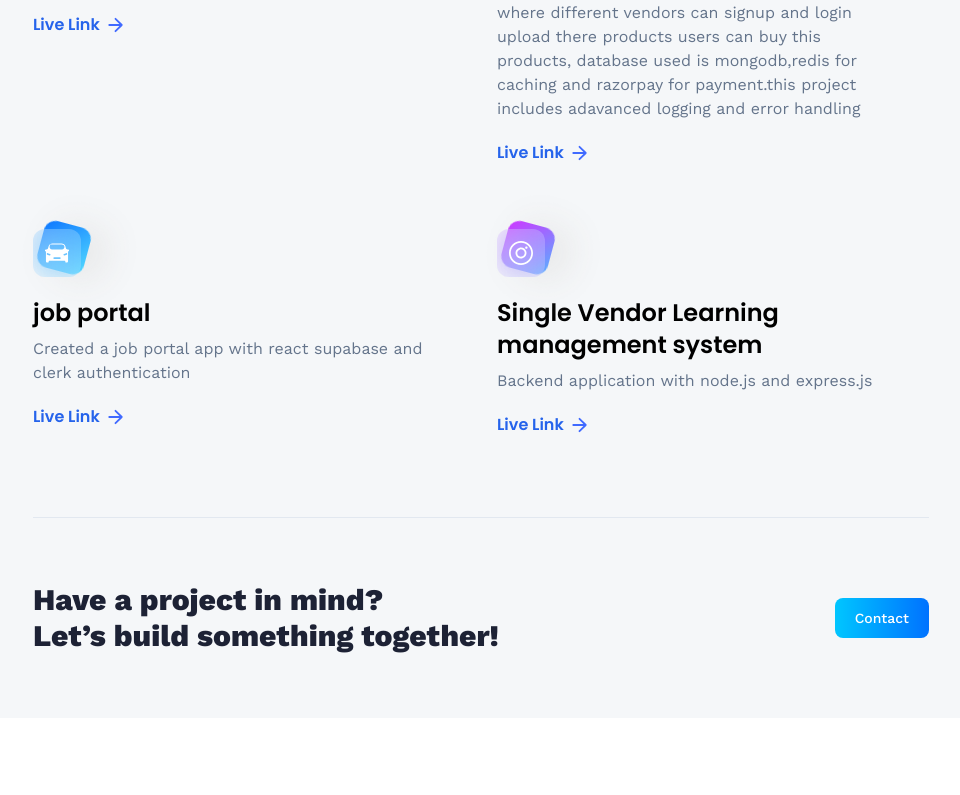
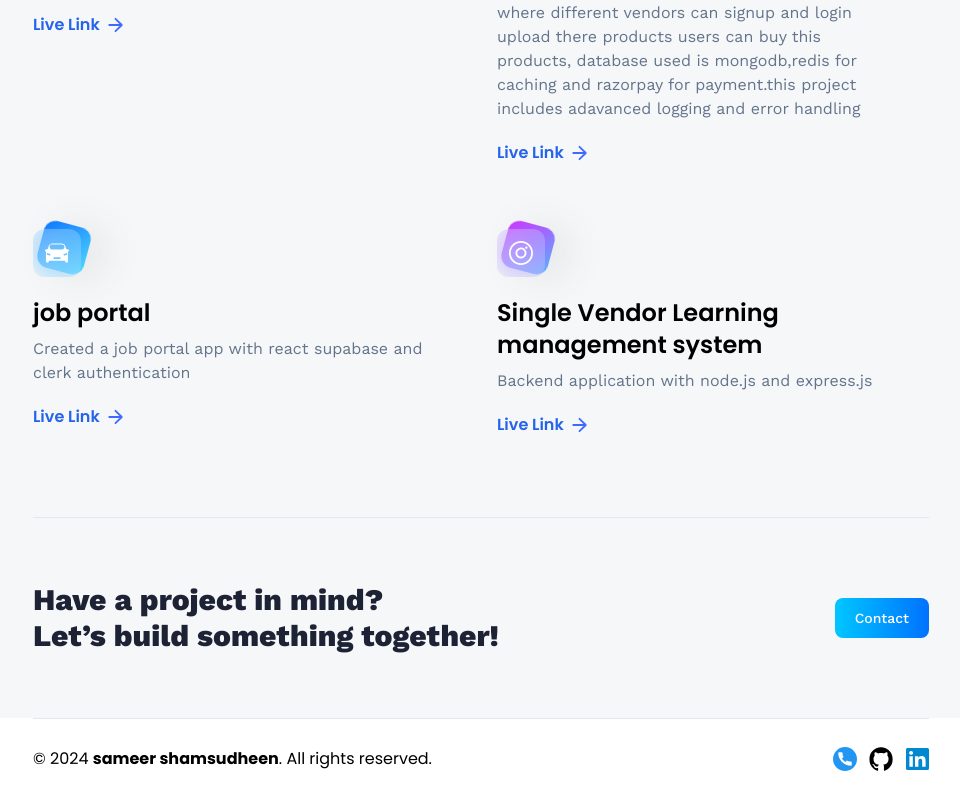
Before and after one commit to sameernshamsudheen/personalPorfolio, a React (Vite) app: page /projects in a window 1280 px wide. Shown: the part 521-1316 px from the top of the page, without its empty margins (159-1119 px from the left). Before the commit the page ends 1239 px from the top, so only its background shows below. Built offline with nearby package versions, Linux system fonts and the light colour scheme.

Commit message:
fix -latest

```diff
--- a/src/Layout/Layout.jsx
+++ b/src/Layout/Layout.jsx
@@ -1,14 +1,19 @@
 
-import { Outlet } from "react-router-dom";
+import { Outlet, useLocation } from "react-router-dom";
 import Navbar from "../components/Navbar";
+import Footer from "../components/Footer";
 
 const Layout = () => {
+    const location = useLocation()
+    console.log(location.pathname);
+
   return (
     <div className="selected-none">
       <Navbar />
       <main className="bg-slate-300/20">
         <Outlet />
       </main>
+      {location.pathname !=="/" &&<Footer/>}
     </div>
   );
 };
--- a/src/Pages/About.jsx
+++ b/src/Pages/About.jsx
@@ -106,6 +106,7 @@ const About = () => {
 
       <hr className="border-slate-200" />
       <CTA />
+
     </section>
   );
 };
--- a/src/Pages/Contact.jsx
+++ b/src/Pages/Contact.jsx
@@ -6,6 +6,7 @@ import  Fox  from "../models/Fox";
 import useAlert from "../hooks/useAlert";
 import Alert from "../components/Alert";
 import Loader from "../components/Loader";
+import Footer from "../components/Footer";
 
 const Contact = () => {
   const formRef = useRef();
@@ -167,6 +168,7 @@ const Contact = () => {
           </Suspense>
         </Canvas>
       </div>
+
     </section>
   );
 };
--- a/src/Pages/Projects.jsx
+++ b/src/Pages/Projects.jsx
@@ -3,6 +3,7 @@ import { Link } from "react-router-dom";
 import  CTA  from "../components/CTA";
 import { projects } from "../data/index";
 import { arrow } from "../assets/icons";
+import Footer from "../components/Footer";
 
 const Projects = () => {
   return (
@@ -64,6 +65,7 @@ const Projects = () => {
       <hr className='border-slate-200' />
 
       <CTA/>
+
     </section>
   );
 };
--- /dev/null
+++ b/src/components/Footer.jsx
@@ -0,0 +1,31 @@
+import { Link } from "react-router-dom";
+
+import { socialLinks } from "../data/index";
+
+const Footer = () => {
+  return (
+    <footer className='footer font-poppins'>
+      <hr className='border-slate-200' />
+
+      <div className='footer-container'>
+        <p>
+          © 2024 <strong>sameer shamsudheen</strong>. All rights reserved.
+        </p>
+
+        <div className='flex gap-3 justify-center items-center'>
+          {socialLinks.map((link) => (
+            <Link key={link.name} to={link.link} target='_blank'>
+              <img
+                src={link.iconUrl}
+                alt={link.name}
+                className='w-6 h-6 object-contain'
+              />
+            </Link>
+          ))}
+        </div>
+      </div>
+    </footer>
+  );
+};
+
+export default Footer;
--- a/src/data/index.js
+++ b/src/data/index.js
@@ -163,7 +163,7 @@ export const socialLinks = [
   {
     name: "LinkedIn",
     iconUrl: linkedin,
-    link: "https://www.linkedin.com/in/YourLinkedInUsername",
+    link: "https://www.linkedin.com/in/sameershamsudheen/",
   },
 ];
 
```
